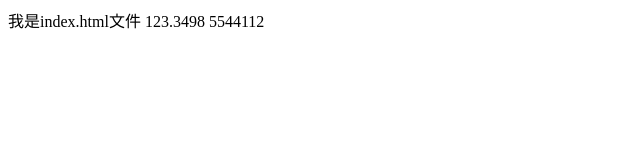
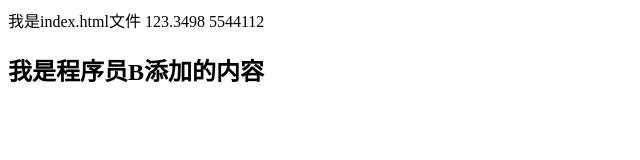
Before and after one commit to lw0411206/git-demo, a plain HTML site: page index.html in a window 1280 px wide. Shown: the whole page, without its empty margins (0-640 px from the left). Drawn offline with Linux system fonts and the light colour scheme.

Commit message:
程序员B第一次提交

```diff
--- a/index.html
+++ b/index.html
@@ -10,6 +10,7 @@
 
 <body>
     <div>我是index.html文件 123.3498 5544112</div>
+    <h2>我是程序员B添加的内容</h2>
 </body>
 
 </html>
```
